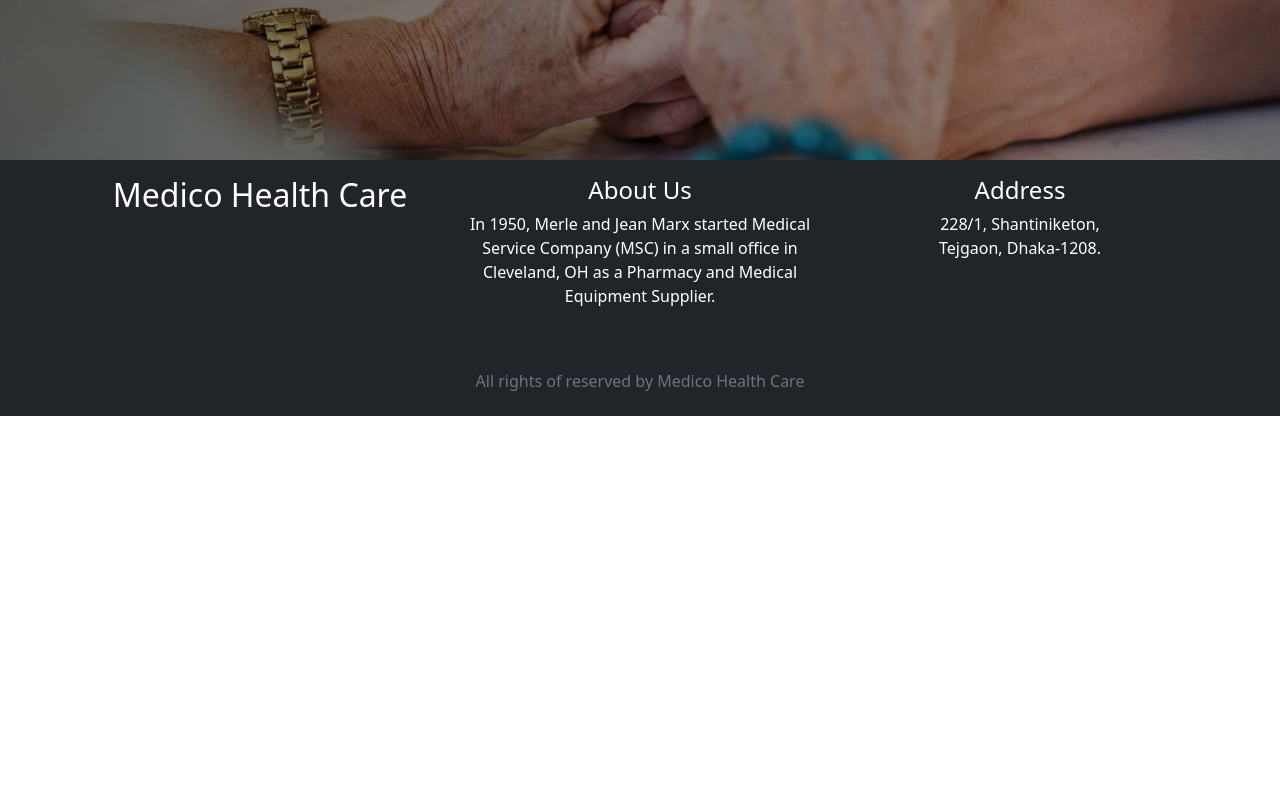
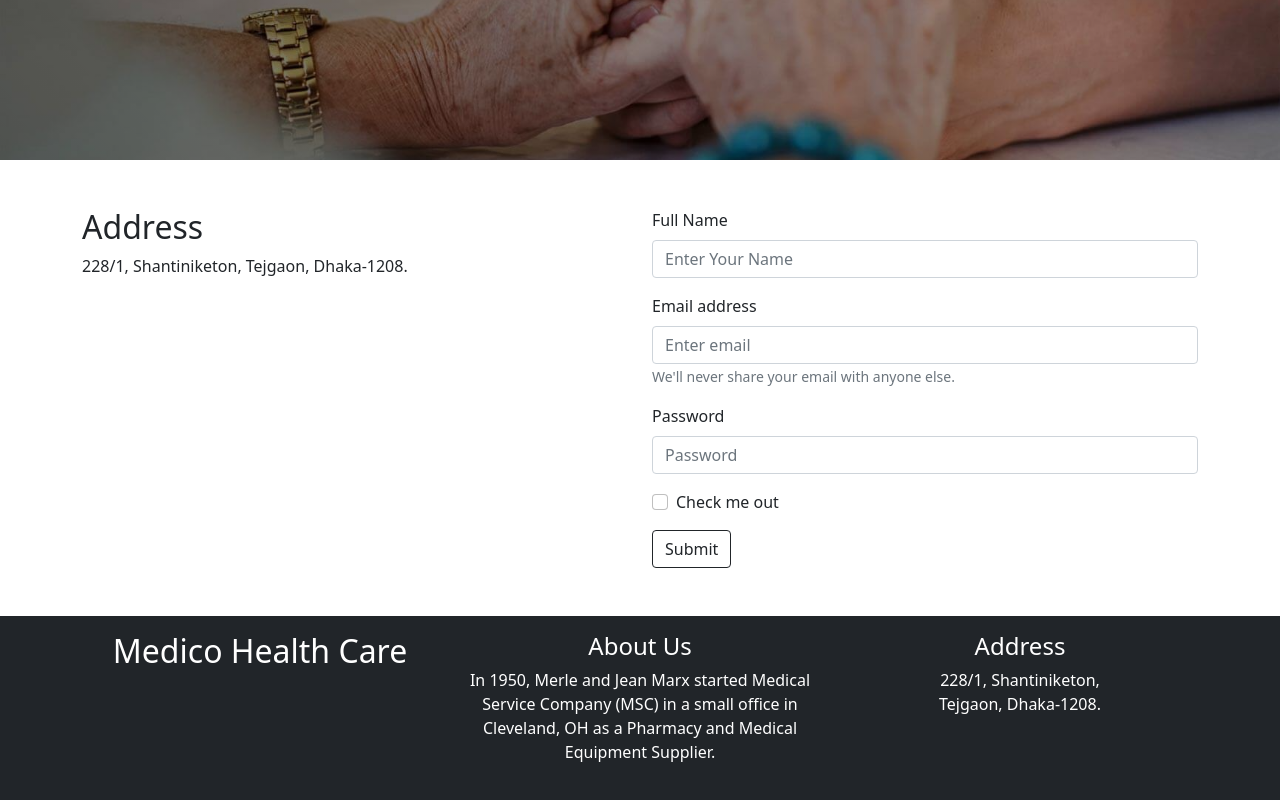
Before and after one commit to latifsagor/medico-health-care-client-side, a React (Create React App) app: page /contactUs in a window 1280 px wide. Shown: the part 438-1238 px from the top of the page. Before the commit the page ends 854 px from the top, so only its background shows below. Built offline with nearby package versions, Linux system fonts and the light colour scheme; no server answers.

Commit message:
almost done

```diff
--- a/src/Components/About/About.js
+++ b/src/Components/About/About.js
@@ -1,6 +1,7 @@
 import React from 'react'
 import './About.css'
 import photo1 from '../images/about.jpg'
+import photo2 from '../images/img-woman-and-nurse-oxygen.png'
 
 const About = () => {
   return (
@@ -46,6 +47,25 @@ const About = () => {
           </div>
         </div>
       </div>
+      <div className="container py-5">
+        <div className="row">
+          <div className="col-lg-6 col-md-6 col-12">
+            <h3>Home Oxygen</h3>
+            <p>
+              MSC provides Oxygen Therapy to patients with varying needs,
+              lifestyles and goals. A Respiratory Therapist is available 24/7
+              for all patients to ensure comfort and satisfaction. We also offer
+              home visits to determine the best portable option for each
+              patient. Our Clinical Team works hard to recommend a long lasting,
+              reliable and clinically proven piece of equipment for each
+              patient.
+            </p>
+          </div>
+          <div className="col-lg-6 col-md-6 col-12 d-flex justify-content-center">
+            <img className="img-fluid h-75 " src={photo2} alt="" />
+          </div>
+        </div>
+      </div>
     </div>
   )
 }
--- a/src/Components/ContactUs/ContactUs.js
+++ b/src/Components/ContactUs/ContactUs.js
@@ -1,5 +1,7 @@
 import React from 'react'
+import { Form, Button } from 'react-bootstrap'
 import './ContactUs.css'
+import useAuth from './../hooks/useAuth'
 
 const ContactUs = () => {
   return (
@@ -14,6 +16,40 @@ const ContactUs = () => {
           </div>
         </div>
       </div>
+      <div className="container">
+        <div className="row py-5">
+          <div className="col-lg-6">
+            <h2>Address</h2>
+            <p>228/1, Shantiniketon, Tejgaon, Dhaka-1208.</p>
+          </div>
+          <div className="col-lg-6">
+            <Form>
+              <Form.Group className="mb-3" controlId="formBasicEmail">
+                <Form.Label>Full Name</Form.Label>
+                <Form.Control type="text" placeholder="Enter Your Name" />
+              </Form.Group>
+              <Form.Group className="mb-3" controlId="formBasicEmail">
+                <Form.Label>Email address</Form.Label>
+                <Form.Control type="email" placeholder="Enter email" />
+                <Form.Text className="text-muted">
+                  We'll never share your email with anyone else.
+                </Form.Text>
+              </Form.Group>
+
+              <Form.Group className="mb-3" controlId="formBasicPassword">
+                <Form.Label>Password</Form.Label>
+                <Form.Control type="password" placeholder="Password" />
+              </Form.Group>
+              <Form.Group className="mb-3" controlId="formBasicCheckbox">
+                <Form.Check type="checkbox" label="Check me out" />
+              </Form.Group>
+              <Button variant="outline-dark" type="submit">
+                Submit
+              </Button>
+            </Form>
+          </div>
+        </div>
+      </div>
     </div>
   )
 }
--- a/src/Components/Login/Login/Login.js
+++ b/src/Components/Login/Login/Login.js
@@ -15,10 +15,6 @@ const Login = () => {
     signInWithEmailAndPassword,
   } = useAuth()
 
-  // const handleRegistration = (e) => {
-  //   console.log('Registration will be added')
-  //   e.preventDefault()
-  // }
   return (
     <div className="container py-4">
       <h3>Please {isLogin ? 'Login' : 'Register'}</h3>
--- a/src/Components/hooks/useFirebase.js
+++ b/src/Components/hooks/useFirebase.js
@@ -28,7 +28,7 @@ const useFirebase = () => {
     setIsLoading(true)
     const googleProvider = new GoogleAuthProvider()
 
-    signInWithPopup(auth, googleProvider)
+    return signInWithPopup(auth, googleProvider)
       .then((result) => {
         setUser(result.user)
       })
```
Also changed, not shown: src/Components/images/img-woman-and-nurse-oxygen.png (added).
